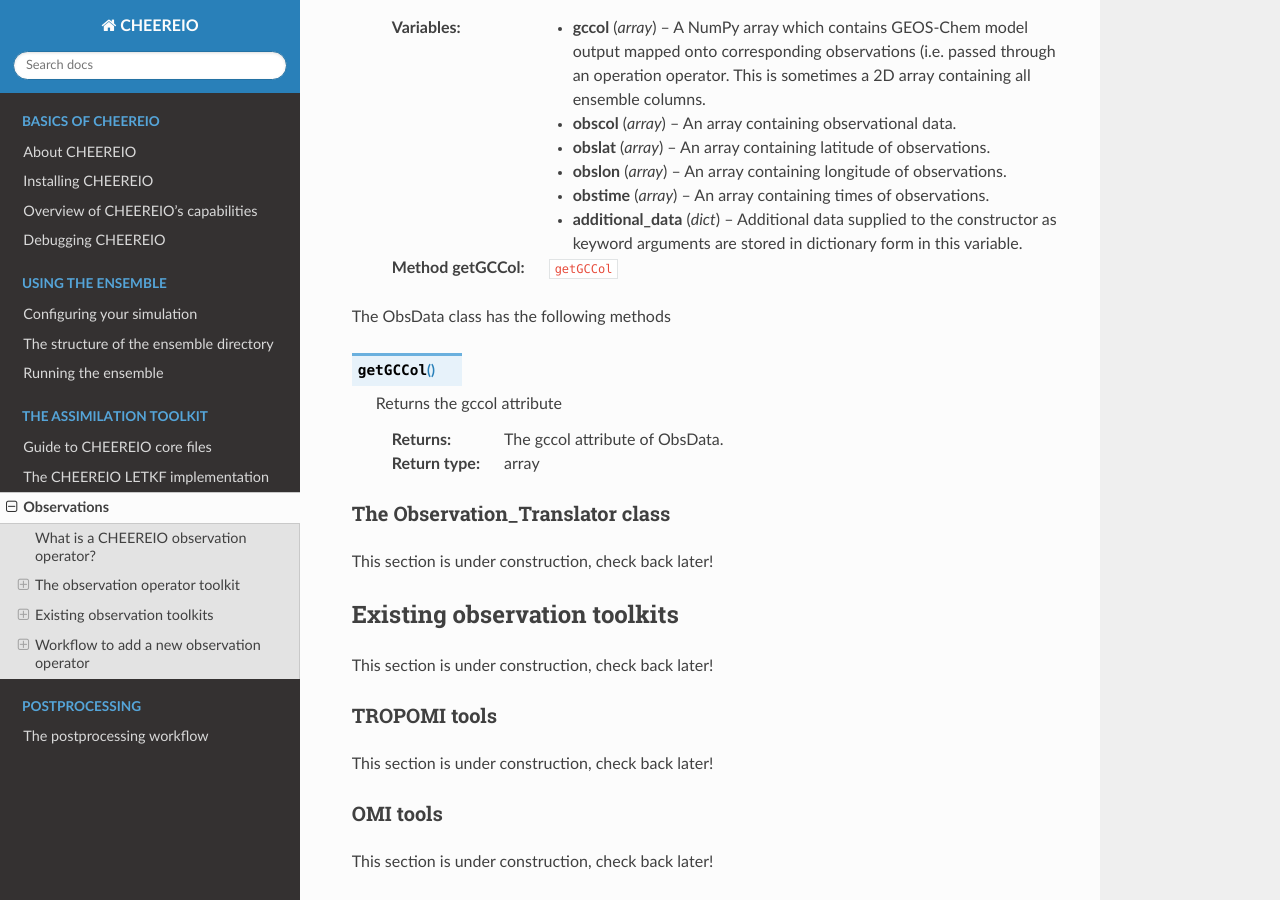
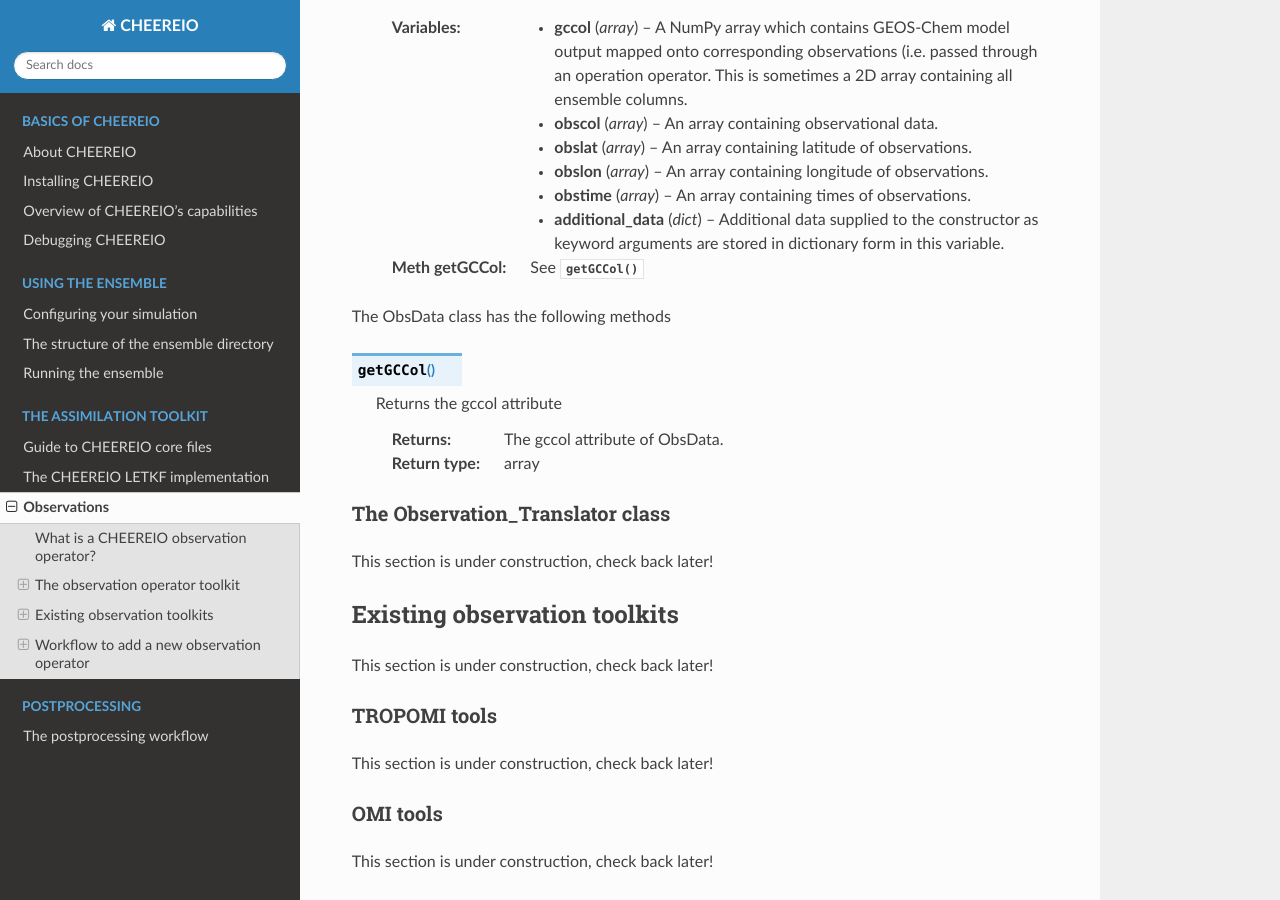
Before and after one commit to drewpendergrass/CHEEREIO, a Sphinx documentation site: the page built from docs/Observations.rst, in a window 1280 px wide and 900 px high, scrolled down 6123 px. Built offline with Sphinx 7.4.7 and the Read the Docs theme 2.0.0, drawn with Linux system fonts in a browser that asks for light colours; cross-references to code outside the pages are shown as plain code.

Commit message:
added obsdata docs

```diff
--- a/docs/Observations.rst
+++ b/docs/Observations.rst
@@ -144,11 +144,11 @@
    :var array obslon: An array containing longitude of observations.
    :var array obstime: An array containing times of observations.
    :var dict additional_data: Additional data supplied to the constructor as keyword arguments are stored in dictionary form in this variable.
-   :method getGCCol: :py:method:`getGCCol`
+   :meth getGCCol: See :py:func:`getGCCol`
 
 The ObsData class has the following methods
 
-.. py:method:: getGCCol()
+.. py:function:: getGCCol()
 
    Returns the gccol attribute
 
```
